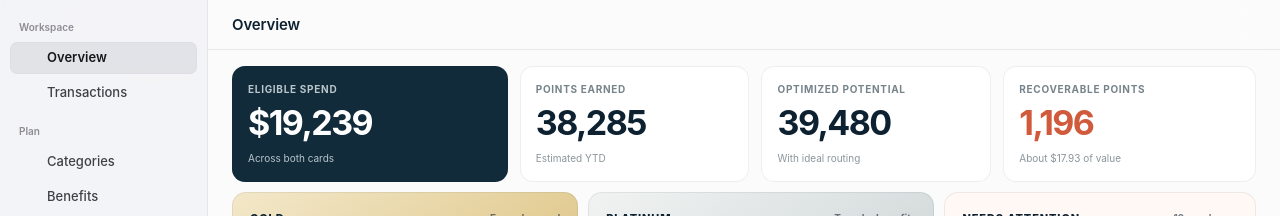
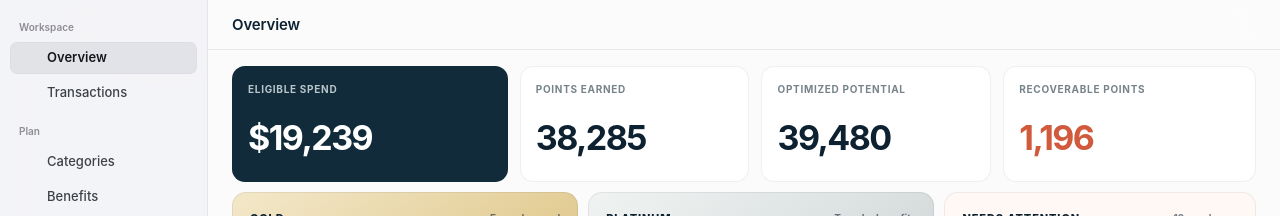
Before and after one commit to pondorasti/pondorasti, a Next.js app: page / in a window 1280 px wide. Shown: the top 216 px of the page. Built offline with nearby package versions, Linux system fonts and the light colour scheme; some icons are missing.

Commit message:
Simplify overview metric cards

```diff
--- a/app/page.tsx
+++ b/app/page.tsx
@@ -15,16 +15,16 @@ export default function OverviewPage() {
 
       <section className="app-metrics" aria-label="Year-to-date card performance">
         <article className="app-metric hero-metric">
-          <span>Eligible spend</span><strong>{money.format(metrics.spend)}</strong><small>Across both cards</small>
+          <span>Eligible spend</span><strong>{money.format(metrics.spend)}</strong>
         </article>
         <article className="app-metric">
-          <span>Points earned</span><strong>{number.format(metrics.current)}</strong><small>Estimated YTD</small>
+          <span>Points earned</span><strong>{number.format(metrics.current)}</strong>
         </article>
         <article className="app-metric">
-          <span>Optimized potential</span><strong>{number.format(metrics.optimized)}</strong><small>With ideal routing</small>
+          <span>Optimized potential</span><strong>{number.format(metrics.optimized)}</strong>
         </article>
         <article className="app-metric warning-metric">
-          <span>Recoverable points</span><strong>{number.format(metrics.missed)}</strong><small>About {preciseMoney.format(metrics.missed * .015)} of value</small>
+          <span>Recoverable points</span><strong>{number.format(metrics.missed)}</strong>
         </article>
       </section>
 
```
